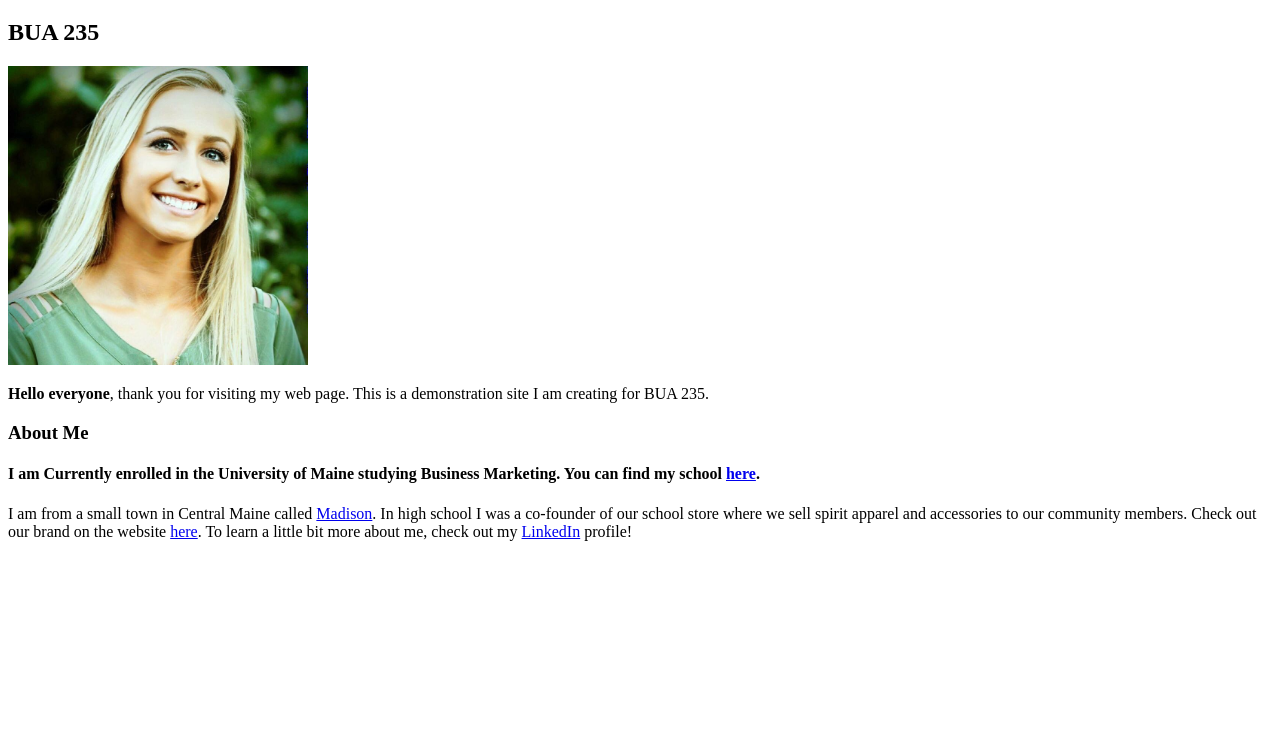
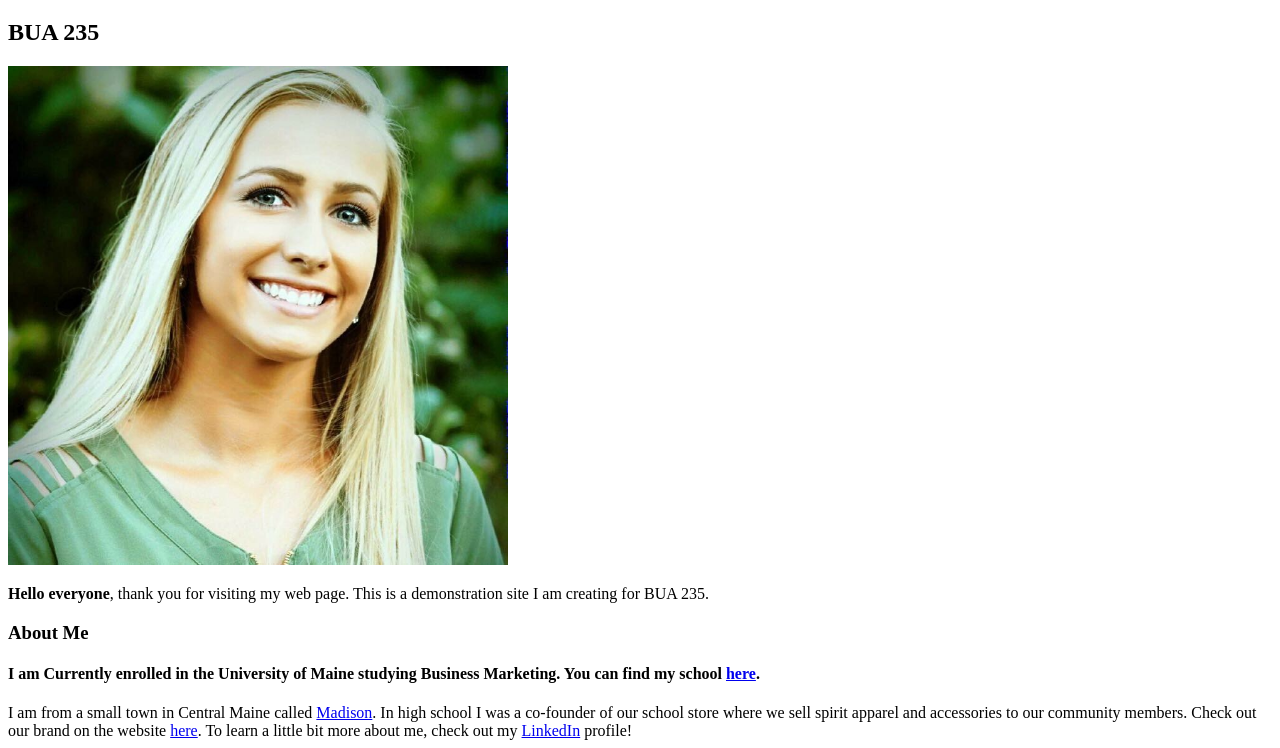
Before and after one commit to umaine22/umaine22.github.io, a plain HTML site: page index.html in a window 1280 px wide. Shown: the part 61-809 px from the top of the page. Drawn offline with Linux system fonts and the light colour scheme.

Commit message:
Update index.html

```diff
--- a/index.html
+++ b/index.html
@@ -10,7 +10,7 @@
 
 <h2>BUA 235</h2>
 
-<img src="me.jpg" width="300">
+<img src="me.jpg" width="500">
 <p></p><b>Hello everyone</b>, thank you for visiting my web page. This is a demonstration site I am creating for BUA 235.
 
 <h3>About Me</h3>
```
